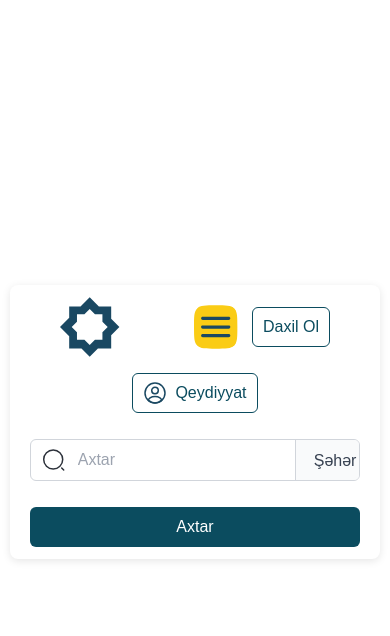
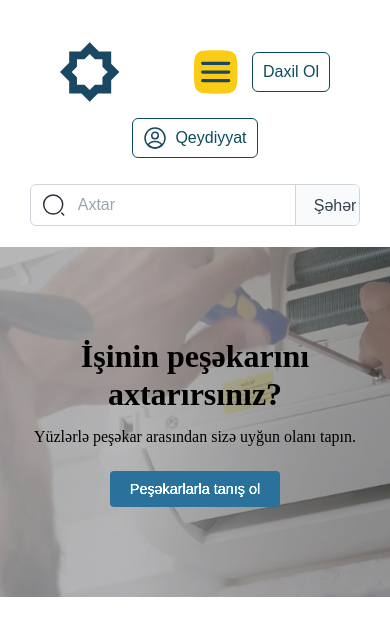
Before and after one commit to Yunis003/BDA-Pesekarlar.az, a React (Vite) app: page / in a window 390 px wide. Shown: the top 636 px of the page. Built offline with nearby package versions, Linux system fonts and the light colour scheme.

Commit message:
Hero Section

```diff
--- a/src/App.css
+++ b/src/App.css
@@ -11,4 +11,5 @@
   flex-direction: column;
   align-items: center;
   justify-content: center;
+  gap: 25px;
 }
--- a/src/App.jsx
+++ b/src/App.jsx
@@ -1,9 +1,11 @@
 import Header from './Components/Header';
+import HeroSection from './Components/HeroSection';
 import './App.css';
 function App() {
   return (
     <div className="wrapper">
       <Header />
+      <HeroSection />
     </div>
   );
 }
--- /dev/null
+++ b/src/Components/HeroSection.jsx
@@ -0,0 +1,18 @@
+import React from 'react';
+import './hero.css';
+
+function HeroSection() {
+  return (
+    <div className="hero-container">
+      <div className="hero-overlay">
+        <div className="hero-content">
+          <h1>İşinin peşəkarını axtarırsınız?</h1>
+          <p>Yüzlərlə peşəkar arasından sizə uyğun olanı tapın.</p>
+          <button className="hero-button">Peşəkarlarla tanış ol</button>
+        </div>
+      </div>
+    </div>
+  );
+}
+
+export default HeroSection;
--- a/src/Components/header.css
+++ b/src/Components/header.css
@@ -1,12 +1,13 @@
 .header-container {
-  width: 90%;
+  width: 93%;
   display: flex;
   align-items: center;
   background-color: #FFFFFF;
   padding: 12px 20px;
   border-radius: 8px;
-  box-shadow: 0 2px 8px rgba(0, 0, 0, 0.1);
-  gap: 16px; /* Spacing between elements */
+  gap: 16px;
+  position: absolute;
+  top:30px ;
 }
 
 .logo {
@@ -17,7 +18,7 @@
 }
 
 .menu-button {
-  background-color: #FFD100; /* Yellow color from image */
+  background-color: #FFD100;
   border: none;
   border-radius: 6px;
   padding: 10px;
@@ -25,36 +26,35 @@
   display: flex;
   align-items: center;
   justify-content: center;
-  height: 40px; /* Match input height */
+  height: 40px;
   width: 40px;
 }
 
 .menu-button svg {
-  stroke: #000000; /* Black lines for hamburger */
+  stroke: #000000;
 }
 
 .search-area {
   display: flex;
   align-items: center;
-  border: 1px solid #D1D5DB; /* Light grey border for the combined input area */
+  border: 1px solid #D1D5DB;
   border-radius: 6px;
-  overflow: hidden; /* To make inner borders work nicely */
-  flex-grow: 1; /* Allow search area to take available space */
+  overflow: hidden;
+  flex-grow: 1;
 }
 
 .search-input-wrapper {
   display: flex;
   align-items: center;
   padding: 0 10px;
-  position: relative; /* For clear button positioning */
+  position: relative;
   flex-grow: 1;
   height: 40px;
 }
 
-.search-input-wrapper img { /* Search Icon */
+.search-input-wrapper img {
   margin-right: 12px;
   color: #6B7280;
-  /* Adjust size as needed */
 }
 
 .search-input-wrapper input {
@@ -62,7 +62,6 @@
   outline: none;
   padding: 10px 0;
   font-size: 1rem;
-
 }
 
 .search-input-wrapper input::placeholder {
@@ -87,44 +86,41 @@
 .city-selector-wrapper {
   display: flex;
   align-items: center;
-  border-left: 1px solid #D1D5DB; /* Separator line */
+  border-left: 1px solid #D1D5DB;
   padding: 0 10px;
-  height: 40px; /* Match input height */
-  background-color: #F9FAFB; /* Slightly different background for selector part */
-  position: relative; /* For chevron positioning */
-
+  height: 40px;
+  background-color: #F9FAFB;
+  position: relative;
 }
 
 .city-selector-wrapper select {
   border: none;
   outline: none;
   background: transparent;
-  padding: 10px 24px 10px 8px; /* Space for text and chevron */
+  padding: 10px 24px 10px 8px;
   font-size: 1rem;
   color: #374151;
   cursor: pointer;
-  appearance: none; /* Remove default browser dropdown arrow */
+  appearance: none;
   -webkit-appearance: none;
   -moz-appearance: none;
-  min-width: 120px; /* Minimum width */
+  min-width: 120px;
 }
 .city-selector-wrapper select:disabled {
     color: #9CA3AF;
 }
 
-
-.city-selector-wrapper svg { /* Chevron Icon */
+.city-selector-wrapper svg {
   position: absolute;
   right: 10px;
   top: 50%;
   transform: translateY(-50%);
-  pointer-events: none; /* Allows click through to the select */
+  pointer-events: none;
   color: #6B7280;
 }
 
-
 .search-button-primary {
-  background-color: #0B4C5F; /* Dark teal from image */
+  background-color: #0B4C5F;
   color: white;
   border: none;
   border-radius: 6px;
@@ -132,57 +128,56 @@
   font-size: 1rem;
   font-weight: 500;
   cursor: pointer;
-  height: 40px; /* Match input height */
+  height: 40px;
   transition: background-color 0.2s ease;
 }
 
 .search-button-primary:hover {
-  background-color: #083B4A; /* Slightly darker teal on hover */
+  background-color: #083B4A;
 }
 
 .register-button {
   background-color: #FFFFFF;
-  color: #0B4C5F; /* Dark teal text */
-  border: 1px solid #0B4C5F; /* Dark teal border */
+  color: #0B4C5F;
+  border: 1px solid #0B4C5F;
   border-radius: 6px;
-  padding: 8px 16px; /* Adjust padding to match height with other buttons */
+  padding: 8px 16px;
   font-size: 1rem;
   font-weight: 500;
   cursor: pointer;
   display: flex;
   align-items: center;
-  gap: 8px; /* Space between icon and text */
-  height: 40px; /* Match input height */
+  gap: 8px;
+  height: 40px;
   transition: background-color 0.2s ease, color 0.2s ease;
 }
 
 .register-button svg {
-  stroke: #0B4C5F; /* Icon color */
+  stroke: #0B4C5F;
 }
 
 .register-button:hover {
-  background-color: #F0F7F9; /* Light tealish background on hover */
+  background-color: #F0F7F9;
 }
 
-/* For smaller screens, you might want to stack elements or hide some */
 @media (max-width: 900px) {
   .header-container {
-    flex-wrap: wrap; /* Allow wrapping */
-    justify-content: center; /* Center items when wrapped */
+    flex-wrap: wrap;
+    justify-content: center;
     width: 95%;
   }
   .search-area {
-    width: 100%; /* Make search area take full width on small screens */
-    order: 3; /* Change order if needed */
+    width: 100%;
+    order: 3;
     margin-top: 10px;
   }
   .search-button-primary {
     order: 4;
-    flex-grow: 1; /* Allow search button to grow */
-     margin-top: 10px;
+    flex-grow: 1;
+    margin-top: 10px;
   }
   .register-button {
-    order: 2; /* Example of reordering */
+    order: 2;
   }
   .logo {
       order: 0;
--- /dev/null
+++ b/src/Components/hero.css
@@ -0,0 +1,86 @@
+.hero-container {
+    position: relative;
+    width: 100%;
+    height: 500px;
+    background-image: url('../assets/Hero.svg');
+    background-size: cover;
+    background-position: center;
+    display: flex;
+    color: white;
+    filter: brightness(1.6);
+
+}
+
+.hero-overlay {
+    position: absolute;
+    top: 0;
+    left: 0;
+    width: 100%;
+    height: 100%;
+    background-color: rgba(0, 0, 0, 0.5);
+    display: flex;
+    align-items: center;
+}
+
+.hero-content {
+    padding-left: 5%;
+    max-width: 600px;
+    z-index: 1;
+}
+
+.hero-content h1 {
+    font-size: 4.3rem;
+    font-weight: bold;
+    margin-top: 0;
+    margin-bottom: 15px;
+    line-height: 1.2;
+    color: black;
+}
+
+.hero-content p {
+    font-size: 1.5rem;
+    margin-bottom: 25px;
+    max-width: 480px;
+    color: black;
+}
+
+.hero-button {
+    background-color: #1a4761;
+    color: white;
+    border: none;
+    padding: 12px 25px;
+    font-size: 1rem;
+    font-weight: 500;
+    border-radius: 4px;
+    cursor: pointer;
+    transition: background-color 0.3s ease;
+}
+
+.hero-button:hover {
+    background-color: #005cb3;
+}
+
+@media (max-width: 768px) {
+    .hero-container {
+        height: 350px;
+    }
+    .hero-content {
+        padding-left: 20px;
+        padding-right: 20px;
+        text-align: center;
+    }
+    .hero-overlay {
+         justify-content: center;
+    }
+    .hero-content h1 {
+        font-size: 2rem;
+    }
+    .hero-content p {
+        font-size: 1rem;
+        max-width: 100%;
+    }
+    .hero-button {
+        padding: 10px 20px;
+        font-size: 0.9rem;
+    }
+}
```
Also changed, not shown: src/assets/Hero.svg (added).
